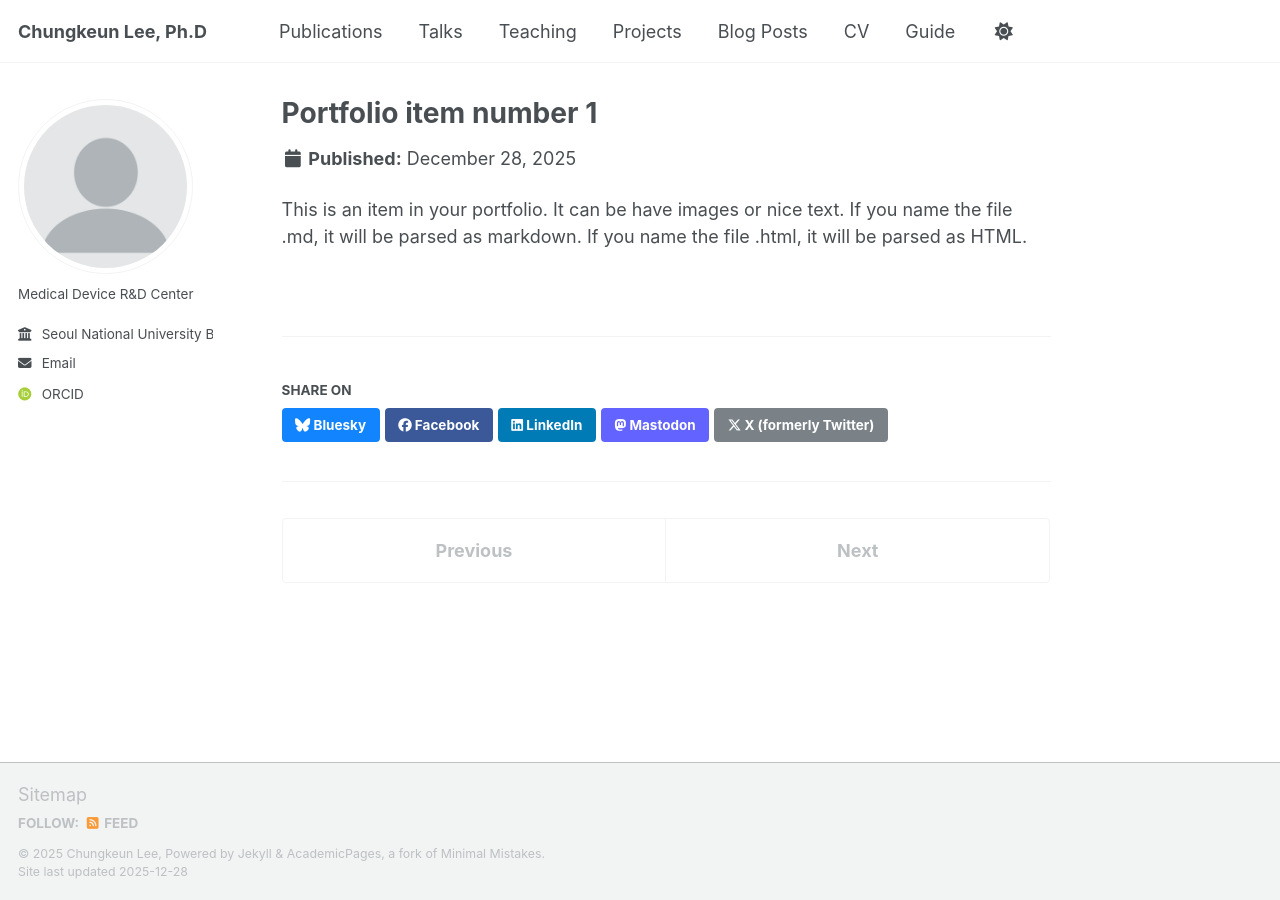
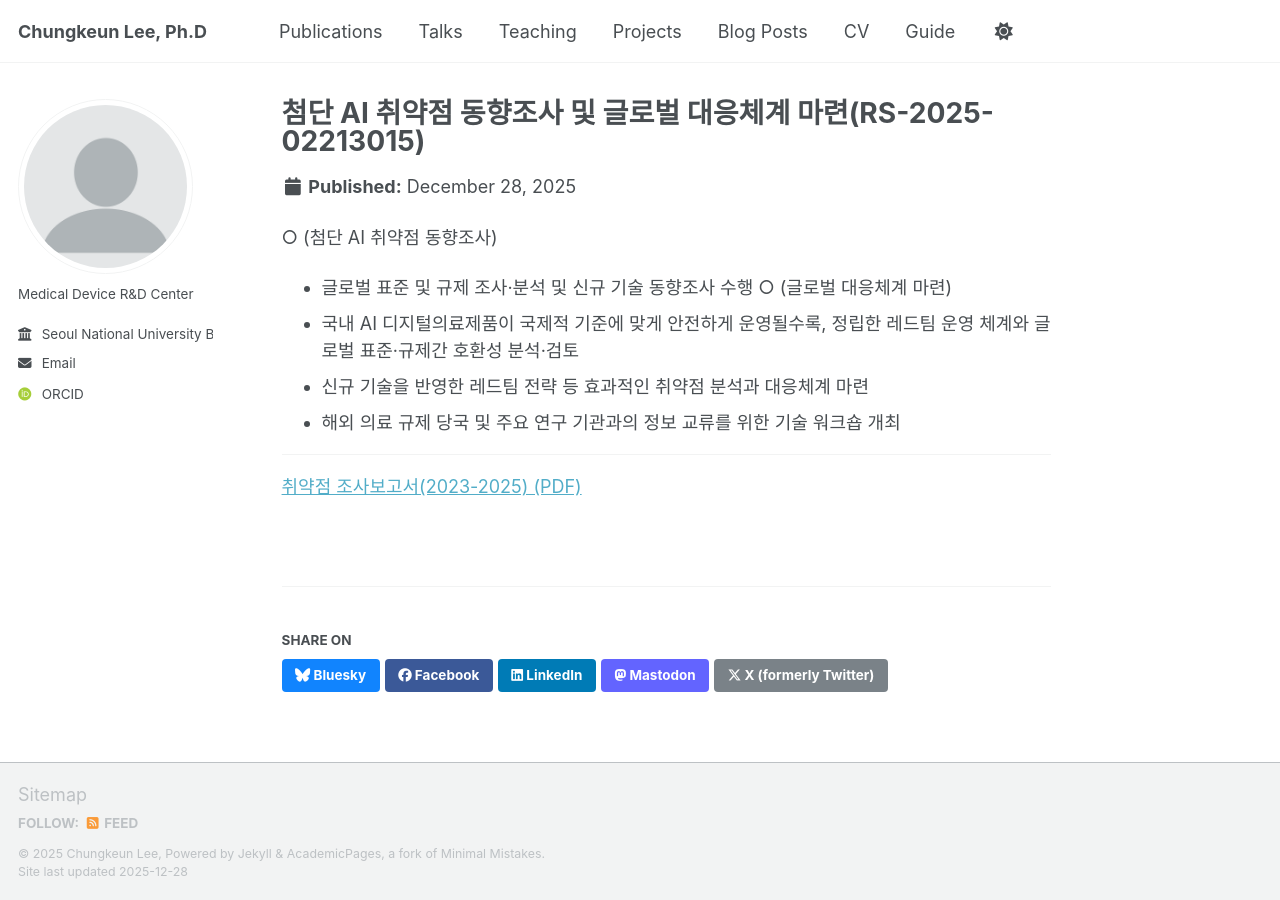
Before and after one commit to Chungkeun-Lee/Chungkeun-Lee.github.io, a Jekyll site: the page built from _projects/project-1.md, in a window 1280 px wide. Built offline with Jekyll 4.4.1, drawn with Linux system fonts in a browser that asks for light colours; some web fonts are replaced; a script bundle is joined from its source files by our own code; library files that are not in the unit come from our copies.

Commit message:
Project 1 information

```diff
--- a/_projects/project-1.md
+++ b/_projects/project-1.md
@@ -1,7 +1,15 @@
 ---
-title: "Portfolio item number 1"
+title: "첨단 AI 취약점 동향조사 및 글로벌 대응체계 마련(RS-2025-02213015)"
 excerpt: "Short description of portfolio item number 1<br/><img src='/images/500x300.png'>"
-collection: portfolio
+collection: Projects
 ---
 
-This is an item in your portfolio. It can be have images or nice text. If you name the file .md, it will be parsed as markdown. If you name the file .html, it will be parsed as HTML.
+○ (첨단 AI 취약점 동향조사)
+ - 글로벌 표준 및 규제 조사·분석 및 신규 기술 동향조사 수행
+○ (글로벌 대응체계 마련)
+ - 국내 AI 디지털의료제품이 국제적 기준에 맞게 안전하게 운영될수록, 정립한 레드팀 운영 체계와 글로벌 표준·규제간 호환성 분석·검토
+ - 신규 기술을 반영한 레드팀 전략 등 효과적인 취약점 분석과 대응체계 마련
+ - 해외 의료 규제 당국 및 주요 연구 기관과의 정보 교류를 위한 기술 워크숍 개최
+
+---
+[취약점 조사보고서(2023-2025) (PDF)](./files/분석대상 논문 초록정리.pdf)
```
Also changed, not shown: _projects/project-2.html (deleted, +0 -7 lines), 1 other file.
